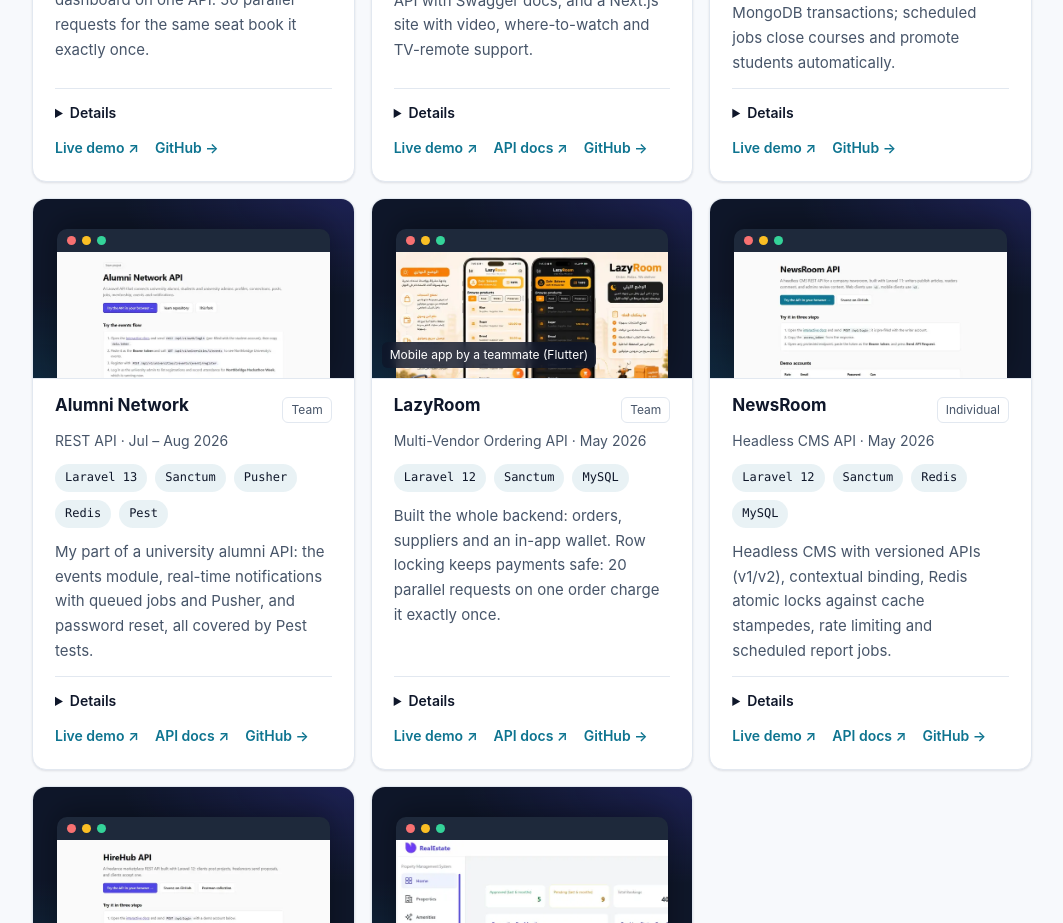
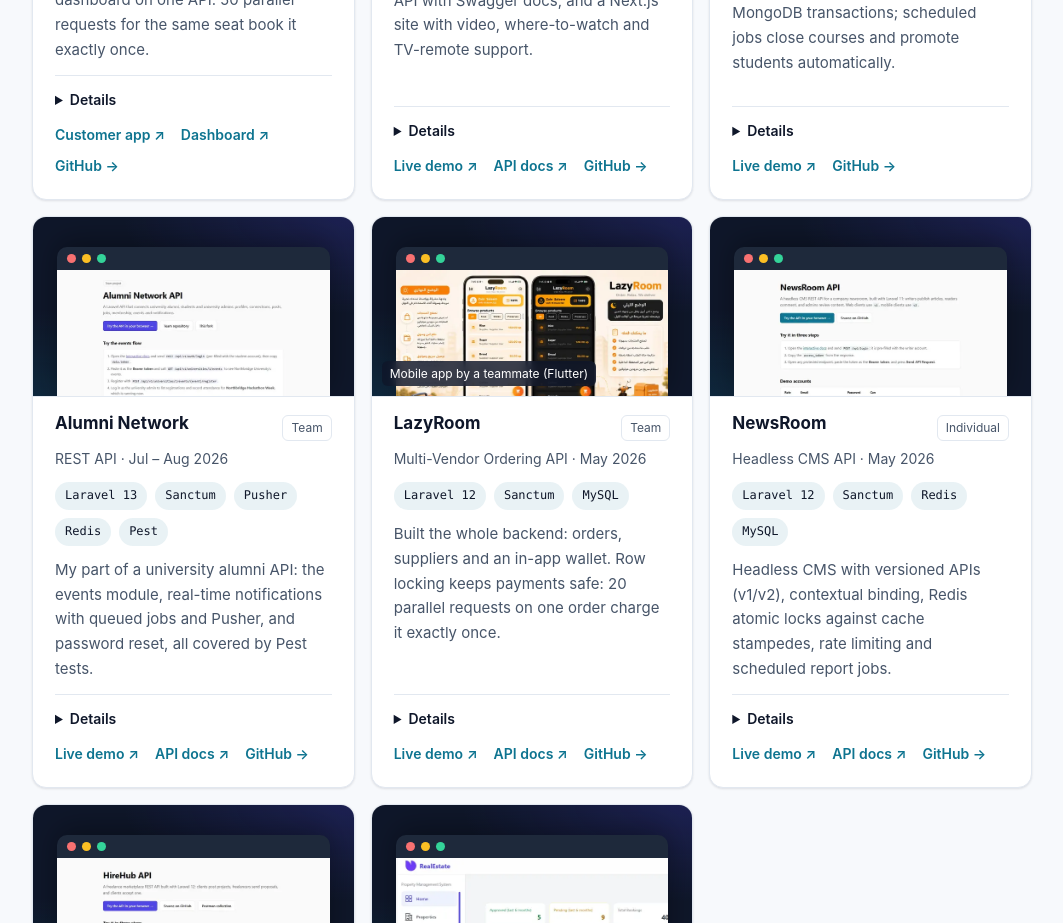
Before and after one commit to hasan123dayoub-del/portfolio, a React (Vite) app: page / in a window 1280 px wide. Shown: the part 3760-4683 px from the top of the page, without its empty margins (108-1171 px from the left). Built offline with nearby package versions, Linux system fonts and the light colour scheme.

Commit message:
Rihlati: link both the customer app and the dashboard
Projects can now have a custom live-link label and extra live links (site and CV).

```diff
--- a/cv/cv.html
+++ b/cv/cv.html
@@ -62,7 +62,7 @@
     <h2>Selected Projects</h2>
     <div class="item">
       <div class="row"><h3><b>Rihlati | Bus Booking System</b> (Team of 3)</h3><span class="date">Nov 2026</span></div>
-      <div class="tech">TypeScript, Express 5, MongoDB, Next.js 16, React Native | github.com/hasan123dayoub-del/bus-booking-system | Live: rihlati-hasan.vercel.app</div>
+      <div class="tech">TypeScript, Express 5, MongoDB, Next.js 16, React Native | github.com/hasan123dayoub-del/bus-booking-system | Customer app: rihlati-hasan.vercel.app | Dashboard: rihlati-dashboard-hasan.vercel.app</div>
       <ul><li>Led the team of 3 and completed the 40-endpoint Express 5 + TypeScript API (JWT, 3 roles); an atomic update stops double booking (50 parallel requests for one seat: exactly 1 booking); built the Next.js dashboard; live on Vercel.</li></ul>
     </div>
     <div class="item">
--- a/scripts/build-cv.mjs
+++ b/scripts/build-cv.mjs
@@ -84,7 +84,7 @@ const html = `<!doctype html>
       .map(
         (p) => `<div class="item">
       <div class="row"><h3><b>${esc(p.name)} | ${esc(p.subtitle)}</b> (${esc(p.kind)})</h3><span class="date">${esc(p.date)}</span></div>
-      <div class="tech">${esc(p.tech.join(', '))} | ${esc(bare(p.repo))}${p.live ? ` | Live: ${esc(bare(p.live))}` : ''}${p.docs && !p.docs.includes('github.com') ? ` | API docs: ${esc(bare(p.docs))}` : ''}</div>
+      <div class="tech">${esc(p.tech.join(', '))} | ${esc(bare(p.repo))}${p.live ? ` | ${esc(p.liveLabel ?? 'Live')}: ${esc(bare(p.live))}` : ''}${(p.links ?? []).map((l) => ` | ${esc(l.label)}: ${esc(bare(l.url))}`).join('')}${p.docs && !p.docs.includes('github.com') ? ` | API docs: ${esc(bare(p.docs))}` : ''}</div>
       ${lines(p.points)}
     </div>`,
       )
--- a/src/App.tsx
+++ b/src/App.tsx
@@ -419,9 +419,14 @@ function App() {
                   <div className="project-links">
                     {p.live && (
                       <a className="link" href={p.live} target="_blank" rel="noreferrer">
-                        Live demo ↗
+                        {p.liveLabel ?? 'Live demo'} ↗
                       </a>
                     )}
+                    {p.links?.map((l) => (
+                      <a key={l.url} className="link" href={l.url} target="_blank" rel="noreferrer">
+                        {l.label} ↗
+                      </a>
+                    ))}
                     {p.docs && (
                       <a className="link" href={p.docs} target="_blank" rel="noreferrer">
                         API docs ↗
--- a/src/data.ts
+++ b/src/data.ts
@@ -113,6 +113,10 @@ export interface Project {
   points: string[];
   repo: string;
   live?: string;
+  // Text for the live link (default 'Live demo'), e.g. when a project has several apps.
+  liveLabel?: string;
+  // More live links shown after the main one, e.g. an admin dashboard.
+  links?: { label: string; url: string }[];
   // Shown under the links, e.g. for free hosting that sleeps when idle.
   liveNote?: string;
   docs?: string;
@@ -140,6 +144,8 @@ export const projects: Project[] = [
     image: 'projects/rihlati-dashboard.jpg',
     imageCaption: 'Admin dashboard (Arabic UI)',
     live: 'https://rihlati-hasan.vercel.app',
+    liveLabel: 'Customer app',
+    links: [{ label: 'Dashboard', url: 'https://rihlati-dashboard-hasan.vercel.app' }],
   },
   {
     name: 'Movies Platform',
```
Also changed, not shown: 1 other file (tests, documents, lock files or other folders).
